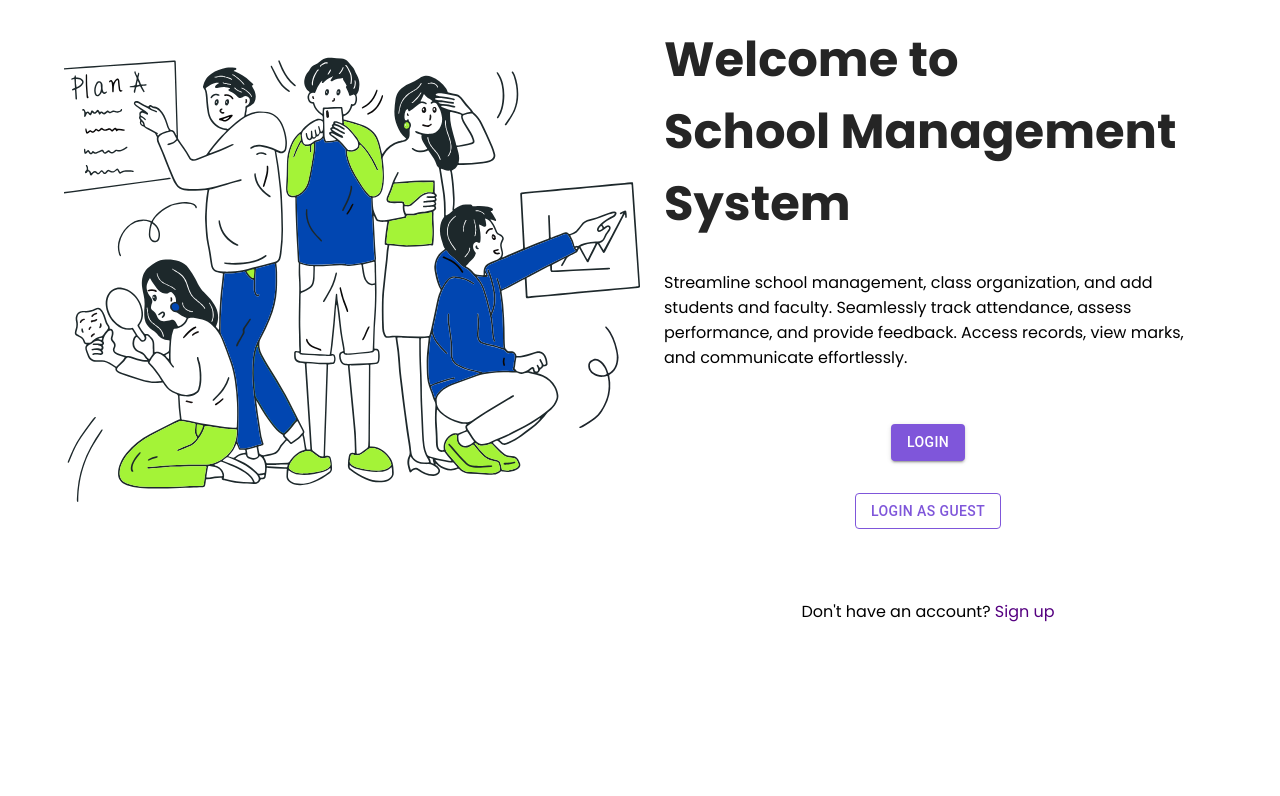
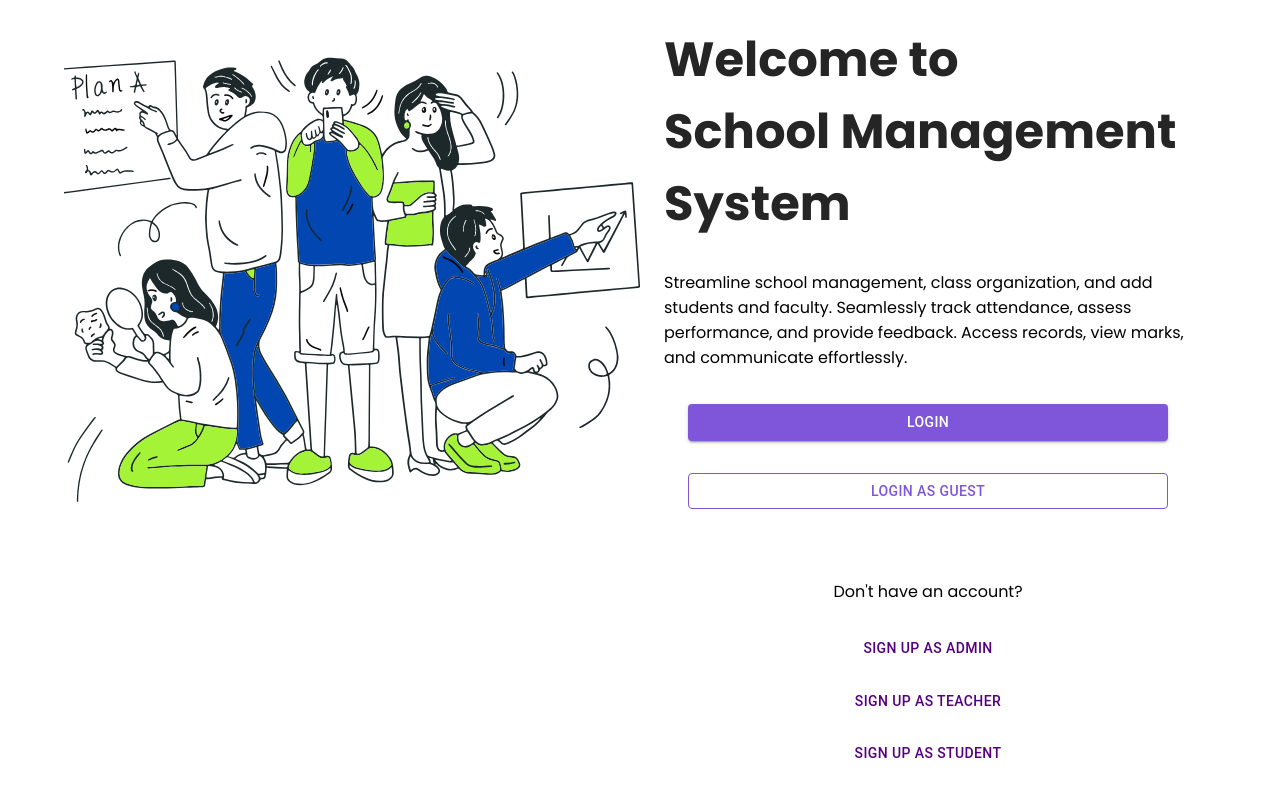
Before and after one commit to Shubham4835anand/School-Management-System, a React (Create React App) app in the folder frontend/: page / in a window 1280 px wide. Shown: the top 796 px of the page. Built offline with nearby package versions, Linux system fonts and the light colour scheme.

Commit message:
updated Homepage.js

```diff
--- a/frontend/src/pages/Homepage.js
+++ b/frontend/src/pages/Homepage.js
@@ -2,7 +2,7 @@ import React from 'react';
 import { Link } from 'react-router-dom';
 import { Container, Grid, Box, Button } from '@mui/material';
 import styled from 'styled-components';
-import Students from "../assets/students.svg";
+import Students from '../assets/students.svg';
 import { LightPurpleButton } from '../components/buttonStyles';
 
 const Homepage = () => {
@@ -10,7 +10,7 @@ const Homepage = () => {
     <StyledContainer>
       <Grid container spacing={0}>
         <Grid item xs={12} md={6}>
-                    <img src={Students} alt="students" style={{ width: '100%' }} />
+          <img src={Students} alt='students' style={{ width: '100%' }} />
         </Grid>
         <Grid item xs={12} md={6}>
           <StyledPaper elevation={3}>
@@ -22,29 +22,49 @@ const Homepage = () => {
               System
             </StyledTitle>
             <StyledText>
-                            Streamline school management, class organization, and add students and faculty.
-                            Seamlessly track attendance, assess performance, and provide feedback.
-                            Access records, view marks, and communicate effortlessly.
+              Streamline school management, class organization, and add students
+              and faculty. Seamlessly track attendance, assess performance, and
+              provide feedback. Access records, view marks, and communicate
+              effortlessly.
             </StyledText>
             <StyledBox>
-                            <StyledLink to="/choose">
-                                <LightPurpleButton variant="contained" fullWidth>
+              <StyledLink to='/choose'>
+                <LightPurpleButton variant='contained' fullWidth>
                   Login
                 </LightPurpleButton>
               </StyledLink>
-                            <StyledLink to="/chooseasguest">
-                                <Button variant="outlined" fullWidth
-                                    sx={{ mt: 2, mb: 3, color: "#7f56da", borderColor: "#7f56da" }}
+
+              <StyledLink to='/chooseasguest'>
+                <Button
+                  variant='outlined'
+                  fullWidth
+                  sx={{
+                    mt: 2,
+                    mb: 3,
+                    color: '#7f56da',
+                    borderColor: '#7f56da',
+                  }}
                 >
                   Login as Guest
                 </Button>
               </StyledLink>
-                            <StyledText>
-                                Don't have an account?{' '}
-                                <Link to="/Adminregister" style={{color:"#550080"}}>
-                                    Sign up
-                                </Link>
-                            </StyledText>
+
+              <StyledText>Don't have an account?</StyledText>
+              <StyledLink to='/Adminregister'>
+                <Button variant='text' fullWidth sx={{ color: '#550080' }}>
+                  Sign up as Admin
+                </Button>
+              </StyledLink>
+              <StyledLink to='/Teacherregister'>
+                <Button variant='text' fullWidth sx={{ color: '#550080' }}>
+                  Sign up as Teacher
+                </Button>
+              </StyledLink>
+              <StyledLink to='/Studentregister'>
+                <Button variant='text' fullWidth sx={{ color: '#550080' }}>
+                  Sign up as Student
+                </Button>
+              </StyledLink>
             </StyledBox>
           </StyledPaper>
         </Grid>
@@ -55,6 +75,7 @@ const Homepage = () => {
 
 export default Homepage;
 
+// Styling remains the same
 const StyledContainer = styled(Container)`
   display: flex;
   justify-content: center;
@@ -71,7 +92,7 @@ const StyledBox = styled(Box)`
   display: flex;
   flex-direction: column;
   align-items: center;
-  justify-content:center;
+  justify-content: center;
   gap: 16px;
   padding: 24px;
 `;
@@ -79,7 +100,6 @@ const StyledBox = styled(Box)`
 const StyledTitle = styled.h1`
   font-size: 3rem;
   color: #252525;
-  /* font-family: "Manrope"; */
   font-weight: bold;
   padding-top: 0;
   letter-spacing: normal;
@@ -87,13 +107,13 @@ const StyledTitle = styled.h1`
 `;
 
 const StyledText = styled.p`
-  /* color: #550080; */
   margin-top: 30px;
-  margin-bottom: 30px;
+  margin-bottom: 10px;
   letter-spacing: normal;
   line-height: normal;
 `;
 
 const StyledLink = styled(Link)`
   text-decoration: none;
+  width: 100%;
 `;
```
Lines whose indentation alone changed are shown as unchanged.
